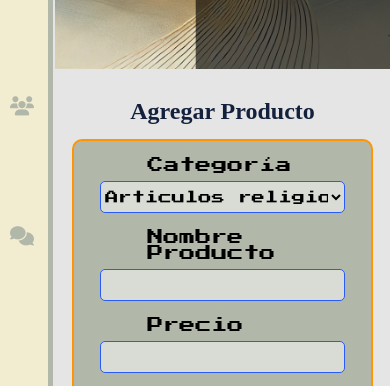
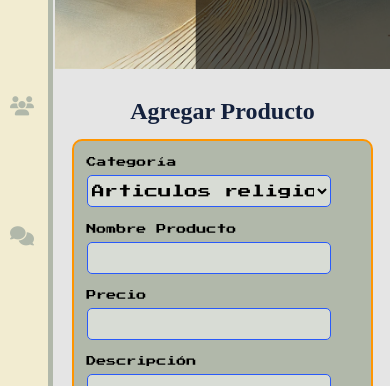
Before and after one commit to ingridk12/challenge-AluraGeek, a website with bundled scripts: page html/addProductos.html in a window 390 px wide. Shown: the part 441-827 px from the top of the page. Built offline with nearby package versions, Linux system fonts and the light colour scheme.

Commit message:
Update styleAddProductos.css

```diff
--- a/css/styleAddProductos.css
+++ b/css/styleAddProductos.css
@@ -57,4 +57,13 @@
     .nuevo__producto__items__input {
         width: 90%;
     }
+    .nuevo__producto__items{
+        flex-direction: column;
+        align-items:normal;
+
+    }
+    .nuevo__producto__items__text {
+        font-size: 10px;
+    }
+
 }
```
